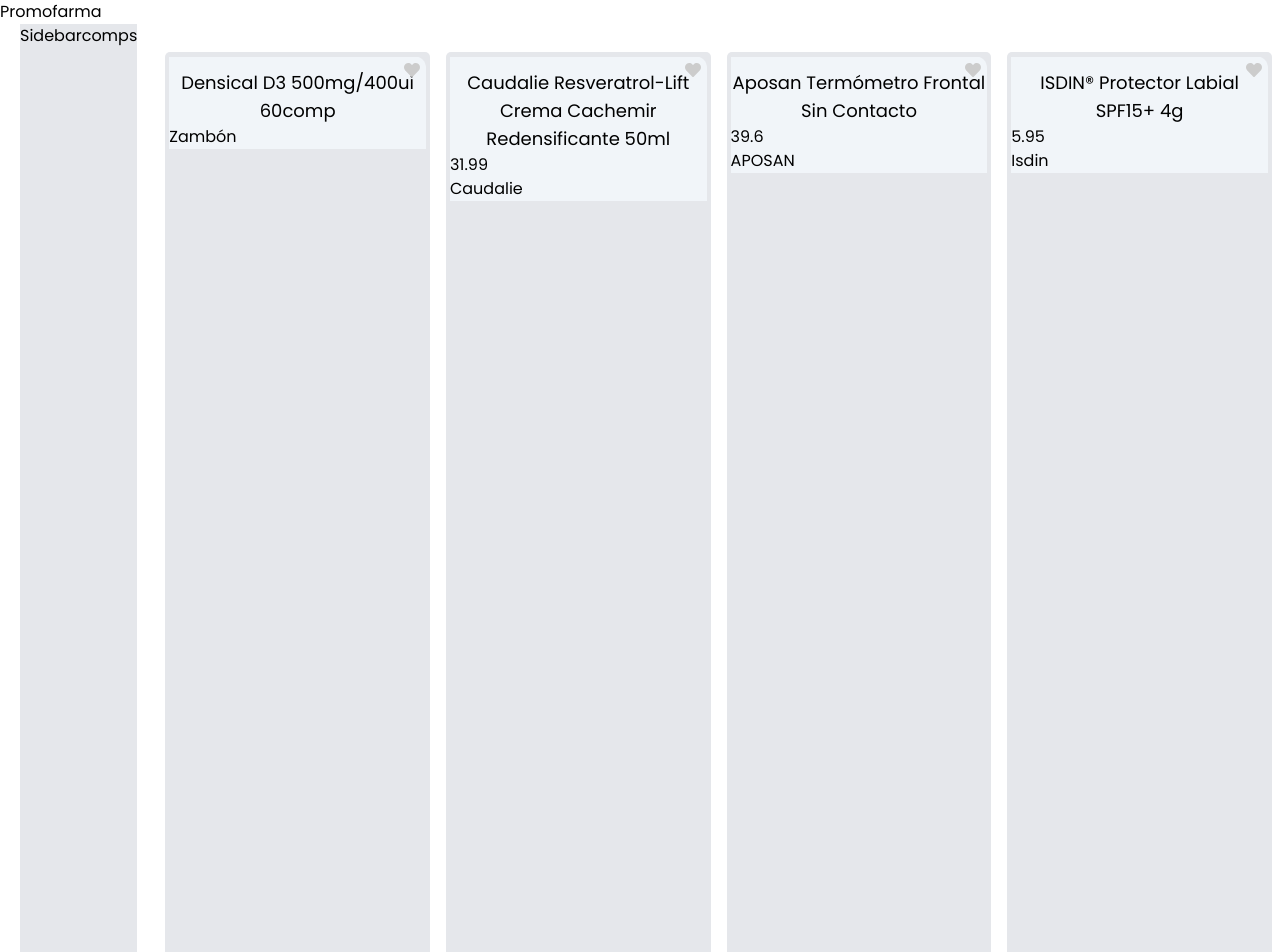
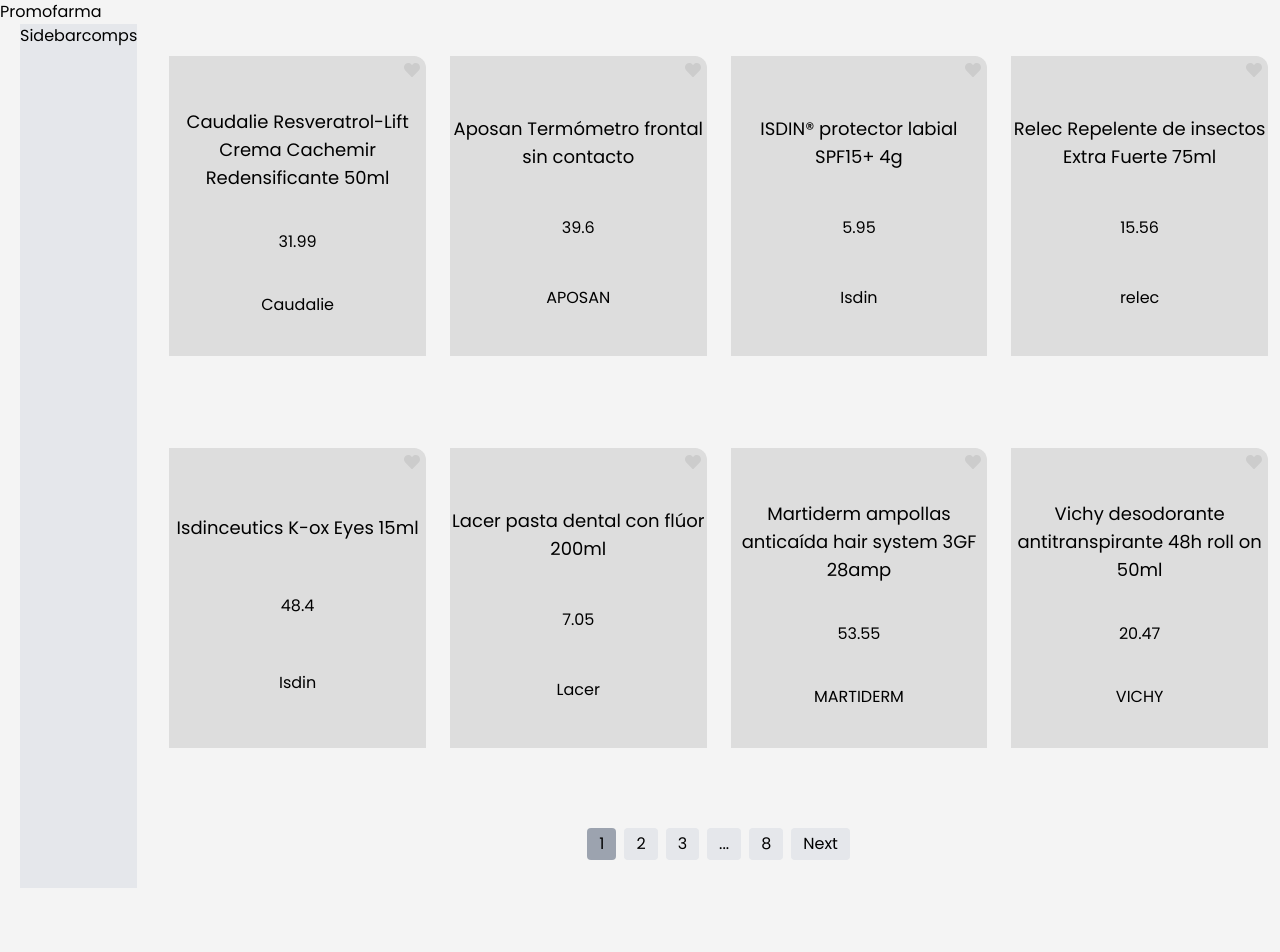
Before and after one commit to ppalladio/promfarma-codely, a Next.js app: page / in a window 1280 px wide. Shown: the top 952 px of the page. After the commit the page ends 888 px from the top, so only its background shows below. Built offline with nearby package versions, Linux system fonts and the light colour scheme.

Commit message:
only showing products with price hide no price items and update Pagination accordingly

```diff
--- a/app/Card.tsx
+++ b/app/Card.tsx
@@ -49,16 +49,16 @@
     };
 
     return (
-        <div className="relative flex flex-wrap flex-col rounded-[5px] h-[1000px]  p-3 sm:p-1 my-2 bg-gray-200 cursor-default ">
+        <div className="relative flex flex-wrap flex-col rounded-[5px] h-[360px] p-3 sm:p-1 my-2 cursor-default ">
             <FaHeart
                 className={`favorite-icon ${isFavorite ? 'favorite-icon--active' : ''}`}
                 onClick={handleFavoriteClick}
             />
-            <div className=' bg-slate-100 rounded-tr-[12px]'>
+            <div className='flex flex-col justify-between items-center h-[300px] bg-dark_gray rounded-tr-[12px]'>
 				<hr />
-                <h2 className='text-lg text-black capitalize text-center pt-3 '>{name}</h2>
+                <h2 className='text-lg text-black  text-center pt-3 '>{name}</h2>
                 <p>{price}</p>
-				<p>{brandName}</p>
+				<p className=''>{brandName}</p>
 				<hr />
             </div>
         </div>
--- a/app/Components/Main/Pagination.tsx
+++ b/app/Components/Main/Pagination.tsx
@@ -65,7 +65,11 @@
                         className={`px-3 py-1 mx-1 rounded ${
                             page === currentPage ? 'bg-gray-400' : 'bg-gray-200'
                         }`}
-				onClick={() => onPageChange(typeof page === 'number' ? page : currentPage)}
+                        onClick={() =>
+                            onPageChange(
+                                typeof page === 'number' ? page : currentPage,
+                            )
+                        }
                     >
                         {page}
                     </button>
--- a/app/Components/ProductList/ProductList.tsx
+++ b/app/Components/ProductList/ProductList.tsx
@@ -5,16 +5,23 @@
 import { category, manufacturerName, brandName } from '../Constants/info.ts';
 import Pagination from '../Main/Pagination';
 
-const ITEMS_PER_PAGE = 10; // Number of items to display per page
+const ITEMS_PER_PAGE = 8; // Number of items to display per page
 
-const ProductList = () => {
+const ProductList: React.FC = () => {
     const [currentPage, setCurrentPage] = useState(1);
-    const totalPages = Math.ceil(products.length / ITEMS_PER_PAGE);
+
+    // Filter products with prices
+    const pricedProducts = products.filter((product) => {
+        const price = product.recommended_prices.find((price) => price.country === 'ES');
+        return price && price.amount !== undefined && product.recommended_prices.length > 0; // Return true for products with available prices
+    });
+
+    const totalPages = Math.ceil(pricedProducts.length / ITEMS_PER_PAGE);
 
     const startIndex = (currentPage - 1) * ITEMS_PER_PAGE;
     const endIndex = startIndex + ITEMS_PER_PAGE;
 
-    const displayedProducts = products.slice(startIndex, endIndex);
+    const displayedProducts = pricedProducts.slice(startIndex, endIndex);
 
     const handlePageChange = (pageNumber: number) => {
         setCurrentPage(pageNumber);
@@ -22,18 +29,16 @@
 
     return (
         <div className="flex flex-wrap my-3">
-            {displayedProducts.map((product) => {
+            {displayedProducts.length > 0 ? (
+                displayedProducts.map((product) => {
                     const price = product.recommended_prices.find((price) => price.country === 'ES');
-
+                    const country = price?.country; // Find the country within the recommended_prices array
                     return (
-                    <div
-                        className="w-full sm:w-1/2 md:w-1/3 lg:w-1/4 xl:w-1/6 p-2"
-                        key={product.product_id}
-                    >
+                        <div className="w-full sm:w-1/2 lg:w-1/4 p-2" key={product.product_id}>
                             <Card
                                 id={product.product_id}
                                 name={product?.name ?? ''}
-                            country={price?.country}
+                                country={country}
                                 price={price?.amount}
                                 state={product.product_state}
                                 brandId={product.brand.brand_id}
@@ -47,7 +52,10 @@
                             />
                         </div>
                     );
-            })}
+                })
+            ) : (
+                <p>No products with prices available.</p>
+            )}
 
             <Pagination
                 currentPage={currentPage}
--- a/app/Components/Sidebar/Sidebar.tsx
+++ b/app/Components/Sidebar/Sidebar.tsx
@@ -4,7 +4,7 @@
 
 const Sidebar = (props: Props) => {
   return (
-	<div className='flex flex-col flex-wrap w-1/6 bg-gray-200 mx-[20px] justify-between items-center '>Sidebarcomps</div>
+	<div className='flex flex-col flex-wrap sm:w-1/2 lg:w-1/4 bg-gray-200 mx-[20px] justify-between items-center '>Sidebarcomps</div>
   )
 }
 
--- a/app/globals.css
+++ b/app/globals.css
@@ -6,6 +6,7 @@
 html,
 :root {
     height: 100%;
+	background-color: #f4f4f4;
 }
 
 .favorite-icon {
```
Lines whose indentation alone changed are shown as unchanged.
